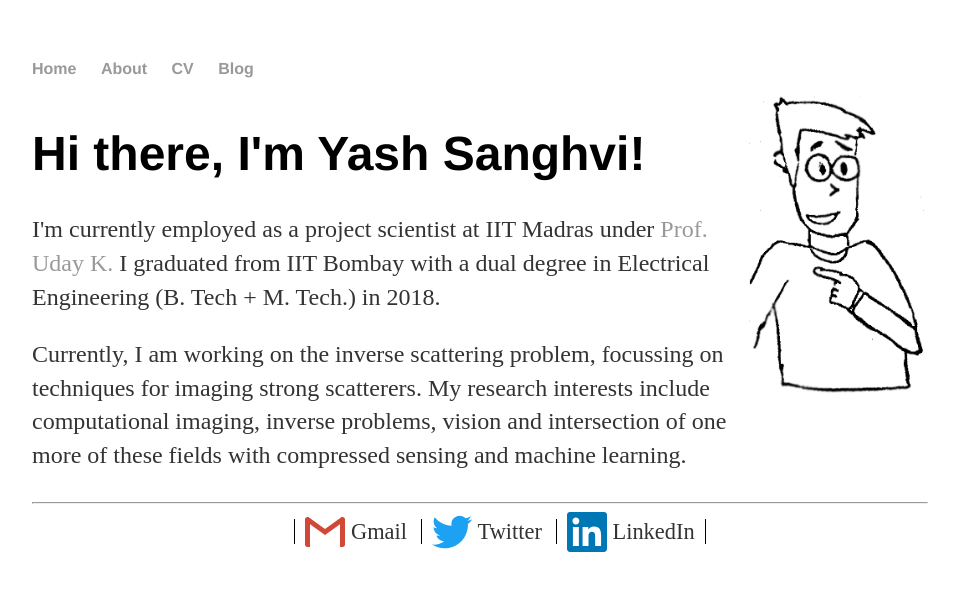
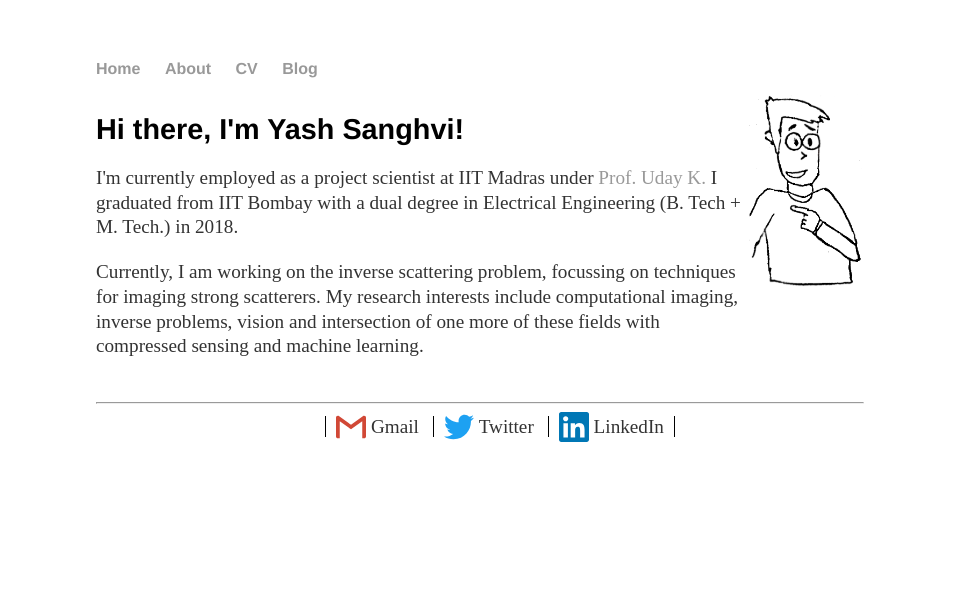
Before and after one commit to sanghviyashiitb/sanghviyashiitb.github.io, a Jekyll site: the page built from index.html, in a window 1280 px wide. Shown: the top 591 px of the page, without its empty margins (160-1115 px from the left). Built offline with Jekyll 4.4.1, drawn with Linux system fonts in a browser that asks for light colours.

Commit message:
Changed fonts

```diff
--- a/css/main.css
+++ b/css/main.css
@@ -1,19 +1,19 @@
 body {
     margin: 60px auto;
-    width: 70%;
+    width: 60%;
 }
 .container .blurb{
-  height : 400px;
+  height : 300px;
 }
 
 .container .blurb .homepage_text{
   float: left;
-  width: 80%;
+  width: 85%;
 }
 
 .container .blurb .homepage_image{
   float: left;
-  width: 20%;
+  width: 15%;
 }
 
 nav ul, footer ul {
@@ -34,12 +34,12 @@ a:hover {
     text-decoration: underline;
 }
 h1 {
-    font-size: 3em;
+    font-size: 1.8em;
     font-family:'Helvetica', 'Arial', 'Sans-Serif';
 }
 p {
-    font-size: 1.5em;
-    line-height: 1.4em;
+    font-size: 1.2em;
+    line-height: 1.3em;
     color: #333;
 }
 footer {
@@ -75,14 +75,14 @@ ul.posts li {
 
 .sharebuttons ul li a {
   text-decoration: none;
-  font-size: 1.4em;
+  font-size: 1.2em;
   color: #333;
   vertical-align: middle;
 }
 
 .sharebuttons ul li svg {
-  width: 40px;
-  height: 40px;
+  width: 30px;
+  height: 30px;
 }
 
 .sharebuttons .twitter svg {
```
